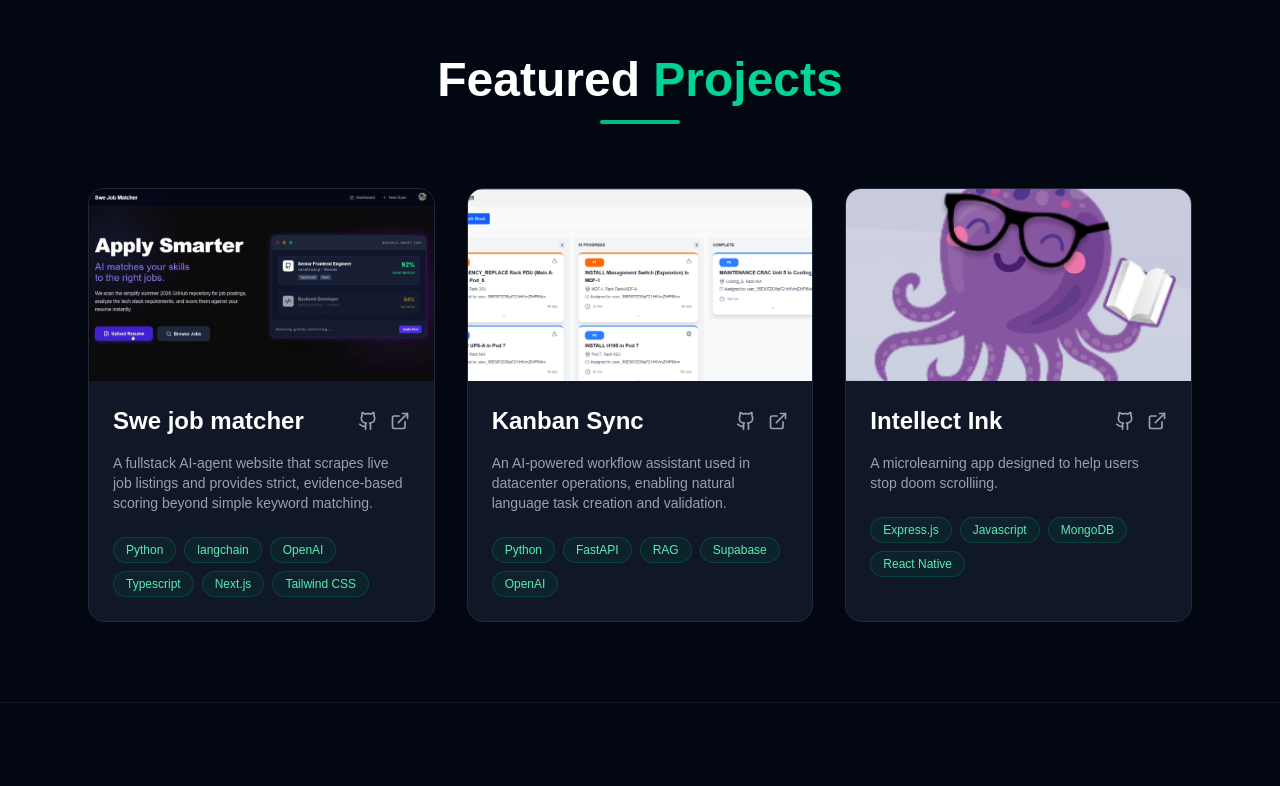
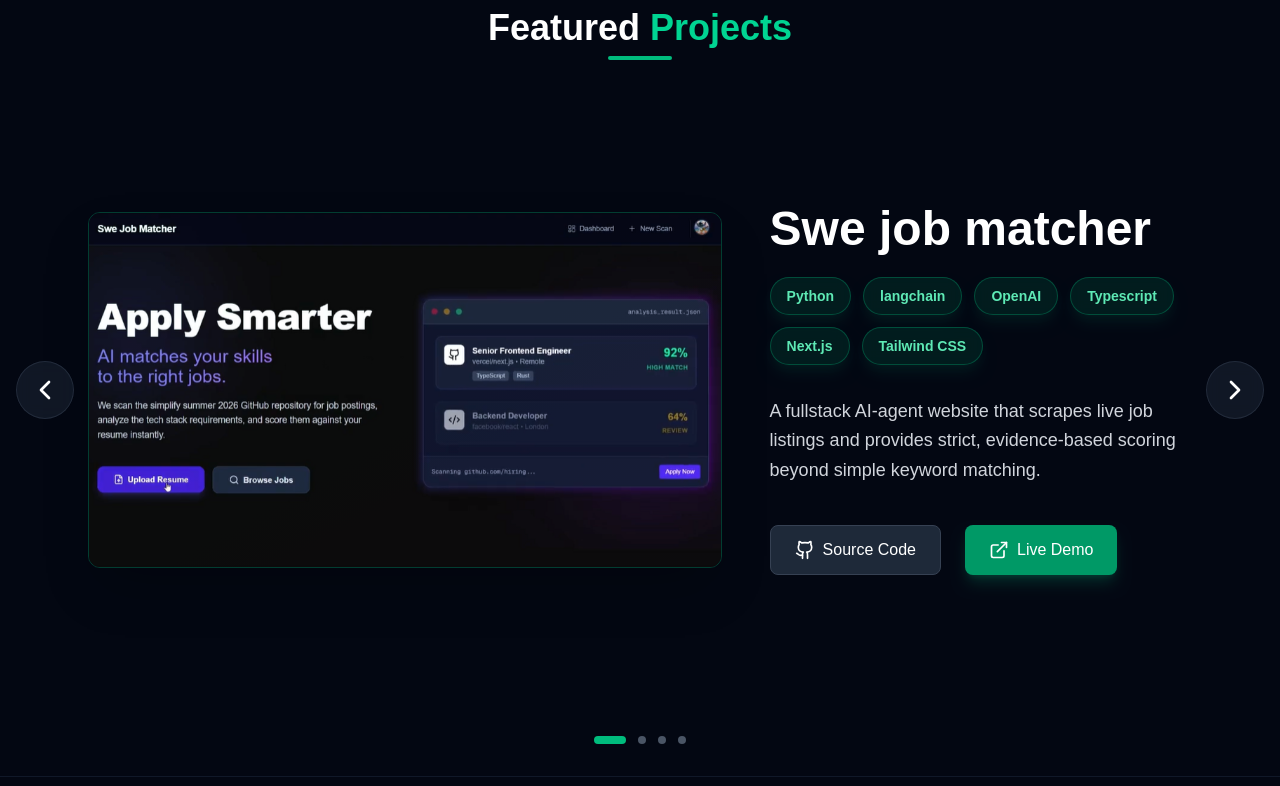
Before and after one commit to Nsujatno/portfolio, a Next.js app: page / in a window 1280 px wide. Shown: the part 1000-1786 px from the top of the page. Built offline with nearby package versions, Linux system fonts and the light colour scheme.

Commit message:
modified project section to utilize a carousel layout

```diff
--- /dev/null
+++ b/components/ProjectCard.tsx
@@ -0,0 +1,162 @@
+"use client";
+
+import React, { useRef } from "react";
+import Image from "next/image";
+import {
+	motion,
+	useMotionValue,
+	useSpring,
+	useTransform,
+	MotionValue,
+} from "framer-motion";
+import { Github, ExternalLink } from "lucide-react";
+
+interface Project {
+	title: string;
+	description: string;
+	tech: string[];
+	image: string;
+	githubLink?: string;
+	liveLink?: string;
+}
+
+interface ProjectCardProps {
+	project: Project;
+}
+
+const ProjectCard: React.FC<ProjectCardProps> = ({ project }) => {
+	const ref = useRef<HTMLDivElement>(null);
+
+	const x = useMotionValue(0);
+	const y = useMotionValue(0);
+
+	const mouseXSpring = useSpring(x);
+	const mouseYSpring = useSpring(y);
+
+	const rotateX = useTransform(
+		mouseYSpring,
+		[-0.5, 0.5],
+		["17.5deg", "-17.5deg"]
+	);
+	const rotateY = useTransform(
+		mouseXSpring,
+		[-0.5, 0.5],
+		["-17.5deg", "17.5deg"]
+	);
+
+	const handleMouseMove = (e: React.MouseEvent<HTMLDivElement>) => {
+		if (!ref.current) return;
+
+		const rect = ref.current.getBoundingClientRect();
+
+		const width = rect.width;
+		const height = rect.height;
+
+		const mouseX = e.clientX - rect.left;
+		const mouseY = e.clientY - rect.top;
+
+		const xPct = mouseX / width - 0.5;
+		const yPct = mouseY / height - 0.5;
+
+		x.set(xPct);
+		y.set(yPct);
+	};
+
+	const handleMouseLeave = () => {
+		x.set(0);
+		y.set(0);
+	};
+
+	return (
+		<div className="flex flex-col lg:flex-row items-center justify-center gap-12 w-full max-w-7xl mx-auto px-6 z-10">
+			{/* 3D Tilt Image Section */}
+			<motion.div
+				className="relative w-11/12 md:w-3/4 lg:w-3/5 aspect-video perspective-1000"
+				onMouseMove={handleMouseMove}
+				onMouseLeave={handleMouseLeave}
+				ref={ref}
+				initial={{ opacity: 0, scale: 0.8 }}
+				animate={{ opacity: 1, scale: 1 }}
+				transition={{ duration: 0.5 }}
+			>
+				<motion.div
+					style={{
+						rotateX,
+						rotateY,
+						transformStyle: "preserve-3d",
+					}}
+					className="w-full h-full relative rounded-xl shadow-2xl overflow-hidden border border-emerald-500/30"
+				>
+					<div
+						style={{
+							transform: "translateZ(75px)",
+							transformStyle: "preserve-3d",
+						}}
+						className="absolute inset-0 bg-gradient-to-br from-emerald-500/10 to-purple-500/10 mix-blend-overlay z-10 pointer-events-none"
+					/>
+					<Image
+						src={project.image}
+						alt={project.title}
+						fill
+						className="object-cover"
+						priority
+					/>
+				</motion.div>
+			</motion.div>
+
+			{/* Info Section */}
+			<motion.div
+				initial={{ opacity: 0, x: 50 }}
+				animate={{ opacity: 1, x: 0 }}
+				transition={{ delay: 0.2, duration: 0.5 }}
+				className="w-full lg:w-2/5 flex flex-col justify-center"
+			>
+				<h3 className="text-4xl md:text-5xl font-bold text-white mb-6">
+					{project.title}
+				</h3>
+
+				<div className="flex flex-wrap gap-3 mb-8">
+					{project.tech.map((tech, i) => (
+						<span
+							key={i}
+							className="px-4 py-2 text-sm font-semibold text-emerald-300 bg-emerald-900/30 rounded-full border border-emerald-500/30 shadow-lg shadow-emerald-900/20 backdrop-blur-sm"
+						>
+							{tech}
+						</span>
+					))}
+				</div>
+
+				<p className="text-gray-300 text-lg leading-relaxed mb-10">
+					{project.description}
+				</p>
+
+				<div className="flex gap-6">
+					{project.githubLink && (
+						<a
+							href={project.githubLink}
+							target="_blank"
+							rel="noopener noreferrer"
+							className="flex items-center gap-2 px-6 py-3 bg-gray-800 hover:bg-gray-700 text-white rounded-lg font-medium transition-all hover:scale-105 active:scale-95 border border-gray-700"
+						>
+							<Github size={20} />
+							<span>Source Code</span>
+						</a>
+					)}
+					{project.liveLink && (
+						<a
+							href={project.liveLink}
+							target="_blank"
+							rel="noopener noreferrer"
+							className="flex items-center gap-2 px-6 py-3 bg-emerald-600 hover:bg-emerald-500 text-white rounded-lg font-medium transition-all hover:scale-105 active:scale-95 shadow-lg shadow-emerald-500/20"
+						>
+							<ExternalLink size={20} />
+							<span>Live Demo</span>
+						</a>
+					)}
+				</div>
+			</motion.div>
+		</div>
+	);
+};
+
+export default ProjectCard;
--- a/components/Projects.tsx
+++ b/components/Projects.tsx
@@ -1,9 +1,9 @@
 "use client";
 
-import React from "react";
-import Image from "next/image";
-import { motion } from "framer-motion";
-import { Github, ExternalLink, Folder } from "lucide-react";
+import React, { useState, useEffect, useCallback } from "react";
+import { motion, AnimatePresence } from "framer-motion";
+import { ChevronLeft, ChevronRight } from "lucide-react";
+import ProjectCard from "./ProjectCard";
 
 const projects = [
 	{
@@ -19,8 +19,16 @@
 			"Tailwind CSS",
 		],
 		image: "/swe_job_matcher_logo.png",
-		githublink: "https://github.com/Nsujatno/swe-job-matcher-fullstack",
+		githubLink: "https://github.com/Nsujatno/swe-job-matcher-fullstack",
 		liveLink: "https://youtu.be/_XyECzmRpuQ?si=iWPV8KDvCA7L6QYH",
+	},
+    {
+        title: "Meteormate",
+        description: "A fullstack website that helps UT Dallas students find their ideal roomates.",
+        tech: ["Next.js", "Typescript", "Tailwind CSS", "Python", "FastAPI", "Firebase", "Supabase"],
+        image: "/meteormate_logo.png",
+        githubLink: "https://github.com/acmutd/meteormate-client",
+        liveLink: "https://www.meteormate.com/",
     },
 	{
 		title: "Kanban Sync",
@@ -34,7 +42,7 @@
 	{
 		title: "Intellect Ink",
 		description:
-			"A microlearning app designed to help users stop doom scrolliing.",
+			"A microlearning app designed to help users stop doom scrolling.",
 		tech: ["Express.js", "Javascript", "MongoDB", "React Native"],
 		image: "/intellect_ink_logo.png",
 		githubLink: "https://github.com/Nsujatno/Intellect-Ink",
@@ -43,86 +51,144 @@
 ];
 
 const Projects = () => {
+	const [currentIndex, setCurrentIndex] = useState(0);
+    const [isPaused, setIsPaused] = useState(false);
+
+	const nextProject = useCallback(() => {
+		setCurrentIndex((prev) => (prev + 1) % projects.length);
+	}, []);
+
+	const prevProject = useCallback(() => {
+		setCurrentIndex((prev) => (prev - 1 + projects.length) % projects.length);
+	}, []);
+
+    useEffect(() => {
+		if (isPaused) return;
+
+		const interval = setInterval(() => {
+			nextProject();
+		}, 5000); // Auto-scroll every 5 seconds
+
+		return () => clearInterval(interval);
+	}, [isPaused, nextProject]);
+
 	return (
-		<section id="projects" className="w-full py-20 bg-gray-950 text-white">
-			<div className="container mx-auto px-6 max-w-6xl">
+		<section
+            id="projects"
+            className="relative min-h-screen w-full bg-gray-950 overflow-hidden flex flex-col justify-between py-8"
+            onMouseEnter={() => setIsPaused(true)}
+            onMouseLeave={() => setIsPaused(false)}
+        >
+
+            {/* Background Decorations */}
+			<div className="absolute inset-0 bg-[radial-gradient(circle_at_center,_var(--tw-gradient-stops))] from-emerald-900/20 via-gray-950 to-gray-950 pointer-events-none" />
+
+            {/* Header */}
+            <div className="z-20 text-center pointer-events-none mb-4">
                  <motion.div
-					initial={{ opacity: 0, y: 20 }}
+					initial={{ opacity: 0, y: -20 }}
 					whileInView={{ opacity: 1, y: 0 }}
 					viewport={{ once: true }}
 					transition={{ duration: 0.5 }}
-					className="flex flex-col items-center mb-16"
+					className="flex flex-col items-center"
 				>
-					<h2 className="text-4xl md:text-5xl font-bold mb-4">
+					<h2 className="text-3xl md:text-4xl font-bold mb-2 text-white">
 						Featured <span className="text-emerald-400">Projects</span>
 					</h2>
-					<div className="w-20 h-1 bg-emerald-500 rounded-full" />
+					<div className="w-16 h-1 bg-emerald-500 rounded-full" />
 				</motion.div>
-
-				<div className="grid grid-cols-1 md:grid-cols-2 lg:grid-cols-3 gap-8">
-					{projects.map((project, index) => (
-						<motion.div
-							key={index}
-							initial={{ opacity: 0, y: 30 }}
-							whileInView={{ opacity: 1, y: 0 }}
-							viewport={{ once: true }}
-							transition={{ duration: 0.5, delay: index * 0.1 }}
-							className="group relative bg-gray-900 border border-gray-800 rounded-2xl overflow-hidden hover:border-emerald-500/50 transition-colors duration-300"
-						>
-							<div className="relative h-48 w-full overflow-hidden">
-								<div className="absolute inset-0 group-hover:bg-transparent transition-colors duration-300 z-10" />
-								<Image
-									src={project.image}
-									alt={project.title}
-									fill
-									className="object-cover transform group-hover:scale-110 transition-transform duration-500"
-								/>
             </div>
 
-							<div className="p-6">
-								<div className="flex justify-between items-center mb-4">
-									<h3 className="text-2xl font-bold text-white group-hover:text-emerald-400 transition-colors">
-										{project.title}
-									</h3>
-									<div className="flex space-x-3">
-										<a
-											href={project.githubLink}
-											target="_blank"
-											rel="noopener noreferrer"
-											className="text-gray-400 hover:text-white transition-colors"
+			{/* Main Carousel Area */}
+			<div className="relative w-full max-w-[90rem] mx-auto px-4 sm:px-16 flex-1 flex items-center justify-center">
+
+                {/* Navigation Buttons */}
+				<button
+					onClick={(e) => {
+                        e.stopPropagation();
+                        prevProject();
+                        setIsPaused(true); // Pause on manual interaction
+                    }}
+					className="hidden md:block absolute left-2 md:left-4 z-30 p-3 rounded-full bg-gray-800/50 hover:bg-emerald-500/80 text-white transition-all backdrop-blur-sm border border-gray-700/50 hover:border-emerald-400/50"
+                    aria-label="Previous project"
 				>
-											<Github size={20} />
-										</a>
+					<ChevronLeft size={32} />
+				</button>
 
-										<a
-											href={project.liveLink}
-											target="_blank"
-											rel="noopener noreferrer"
-											className="text-gray-400 hover:text-white transition-colors"
+				<button
+					onClick={(e) => {
+                        e.stopPropagation();
+                        nextProject();
+                        setIsPaused(true); // Pause on manual interaction
+                    }}
+					className="hidden md:block absolute right-2 md:right-4 z-30 p-3 rounded-full bg-gray-800/50 hover:bg-emerald-500/80 text-white transition-all backdrop-blur-sm border border-gray-700/50 hover:border-emerald-400/50"
+                    aria-label="Next project"
 				>
-											<ExternalLink size={20} />
-										</a>
+					<ChevronRight size={32} />
+				</button>
+
+				{/* Project Content */}
+				<div className="w-full h-full flex items-center justify-center">
+					<AnimatePresence mode="wait">
+						<motion.div
+							key={currentIndex}
+							initial={{ opacity: 0, x: 100 }}
+							animate={{ opacity: 1, x: 0 }}
+							exit={{ opacity: 0, x: -100 }}
+							transition={{ duration: 0.5, ease: "easeInOut" }}
+							className="w-full flex items-center justify-center"
+						>
+							<ProjectCard project={projects[currentIndex]} />
+						</motion.div>
+					</AnimatePresence>
 				</div>
 			</div>
 
-								<p className="text-gray-400 text-sm mb-6 line-clamp-3">
-									{project.description}
-								</p>
+             {/* Progress Indicators */}
+            <div className="flex justify-center items-center gap-6 z-20 pointer-events-none mt-8">
+                 {/* Mobile Left Arrow */}
+                 <button
+                    onClick={(e) => {
+                        e.stopPropagation();
+                        prevProject();
+                        setIsPaused(true);
+                    }}
+                    className="md:hidden pointer-events-auto p-2 rounded-full bg-gray-800/50 text-white border border-gray-700/50 active:scale-95 transition-all"
+                    aria-label="Previous project"
+                >
+                    <ChevronLeft size={24} />
+                </button>
 
-								<div className="flex flex-wrap gap-2">
-									{project.tech.map((tech, i) => (
-										<span
-											key={i}
-											className="px-3 py-1 text-xs font-medium text-emerald-300 bg-emerald-900/20 rounded-full border border-emerald-500/20"
-										>
-											{tech}
-										</span>
+                 {/* Enable pointer events only for the buttons */}
+                <div className="flex gap-3 pointer-events-auto">
+                    {projects.map((_, idx) => (
+                        <button
+                            key={idx}
+                            onClick={(e) => {
+                                e.stopPropagation();
+                                setCurrentIndex(idx);
+                                setIsPaused(true);
+                            }}
+                            className={`h-2 rounded-full transition-all duration-300 ${
+                                idx === currentIndex ? "w-8 bg-emerald-500" : "w-2 bg-gray-600 hover:bg-gray-500"
+                            }`}
+                            aria-label={`Go to project ${idx + 1}`}
+                        />
                     ))}
                 </div>
-							</div>
-						</motion.div>
-					))}
-				</div>
+
+                {/* Mobile Right Arrow */}
+                 <button
+                    onClick={(e) => {
+                        e.stopPropagation();
+                        nextProject();
+                        setIsPaused(true);
+                    }}
+                    className="md:hidden pointer-events-auto p-2 rounded-full bg-gray-800/50 text-white border border-gray-700/50 active:scale-95 transition-all"
+                    aria-label="Next project"
+                >
+                    <ChevronRight size={24} />
+                </button>
             </div>
 		</section>
 	);
```
Also changed, not shown: public/meteormate_logo.png (added). Lines whose indentation alone changed are shown as unchanged.
